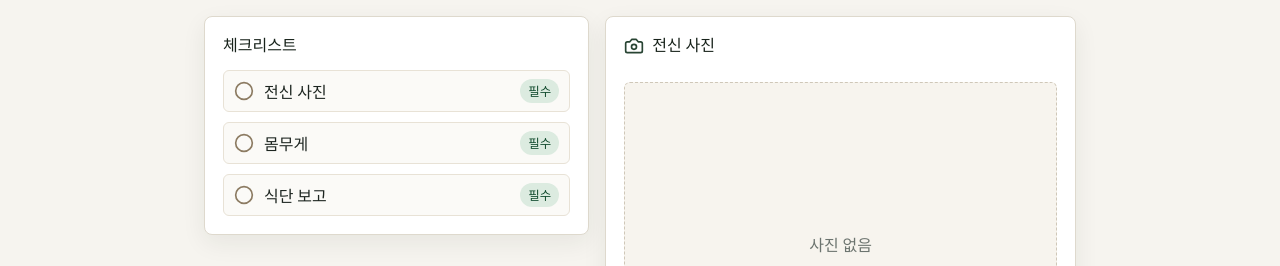
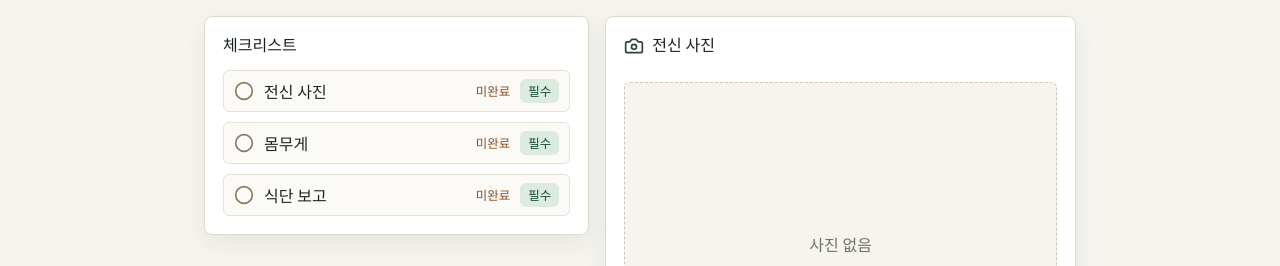
Before and after one commit to ssowem/diet-app, a React (Vite) app: page / in a window 1280 px wide. Shown: the part 292-558 px from the top of the page. Built offline with nearby package versions, Linux system fonts and the light colour scheme.

Commit message:
fix: clarify checklist task states

```diff
--- a/src/components/TodayPage.tsx
+++ b/src/components/TodayPage.tsx
@@ -130,6 +130,9 @@ export function TodayPage({ entry, completion, onSave }: TodayPageProps) {
                     className={task.complete ? "status-complete" : "status-open"}
                   />
                   <span className="task-label">{taskLabels[task.key] ?? task.label}</span>
+                  <span className={task.complete ? "task-state complete" : "task-state"}>
+                    {task.complete ? "완료" : "미완료"}
+                  </span>
                   <span className={task.required ? "task-badge required" : "task-badge"}>
                     {task.required ? "필수" : "선택"}
                   </span>
--- a/src/styles.css
+++ b/src/styles.css
@@ -182,7 +182,7 @@ h1 {
 
 .task-row {
   display: grid;
-  grid-template-columns: 20px minmax(0, 1fr) auto;
+  grid-template-columns: 20px minmax(0, 1fr) auto auto;
   align-items: center;
   gap: 10px;
   min-height: 38px;
@@ -208,11 +208,21 @@ h1 {
 
 .task-badge {
   padding: 3px 8px;
-  border-radius: 999px;
+  border-radius: 6px;
   color: #5a625d;
   background: #eee9df;
   font-size: 0.78rem;
   font-weight: 800;
+}
+
+.task-state {
+  color: #8a4d21;
+  font-size: 0.78rem;
+  font-weight: 900;
+}
+
+.task-state.complete {
+  color: #167342;
 }
 
 .task-badge.required {
```
Also changed, not shown: 1 other file (tests, documents, lock files or other folders).
